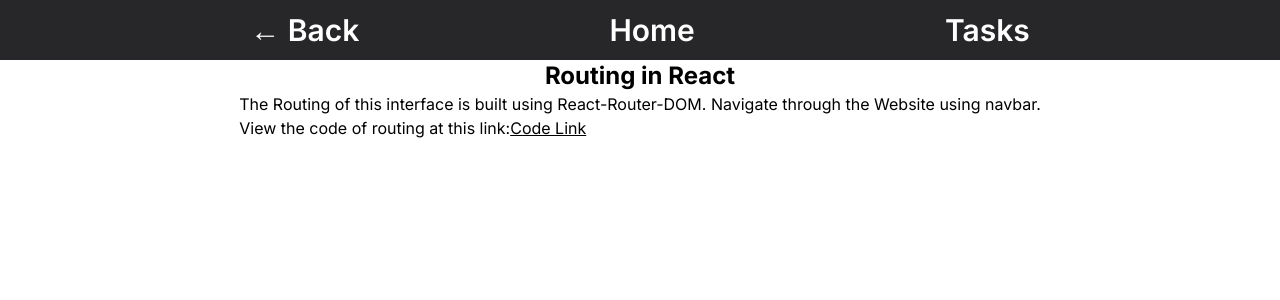
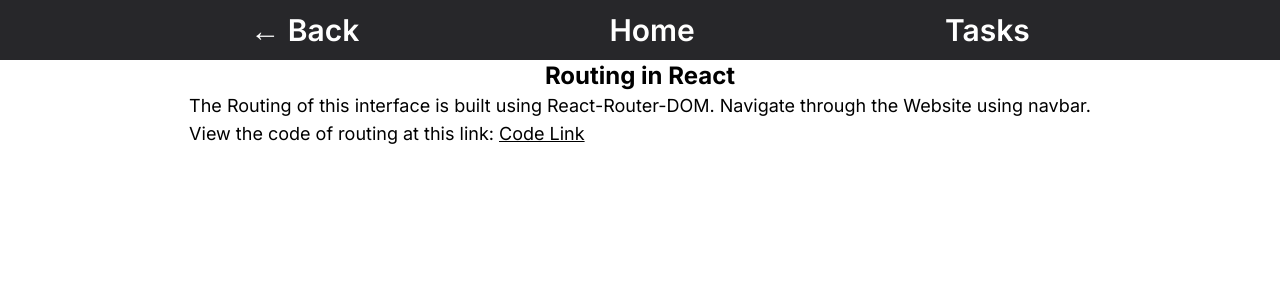
Before and after one commit to Hamdan-Khan/Fellowship-Interface, a React (Vite) app: page /tasks/task-1 in a window 1280 px wide. Shown: the top 300 px of the page. Built offline with nearby package versions, Linux system fonts and the light colour scheme.

Commit message:
Link added

```diff
--- a/src/Tasks/Task-1/Task1.jsx
+++ b/src/Tasks/Task-1/Task1.jsx
@@ -4,11 +4,15 @@ const Task1 = () => {
   return (
     <div className="flex flex-col items-center h-screen">
       <h1 className="text-2xl font-bold">Routing in React</h1>
-      <h1>
+      <h1 className="text-lg">
         The Routing of this interface is built using React-Router-DOM. Navigate
         through the Website using navbar.
-        <br /> View the code of routing at this link:
-        <a href="" className="underline">
+        <br /> View the code of routing at this link:{" "}
+        <a
+          href="https://github.com/Hamdan-Khan/Fellowship-Interface/blob/master/src/App.jsx"
+          className="underline"
+          target="_blank"
+        >
           Code Link
         </a>
       </h1>
```
